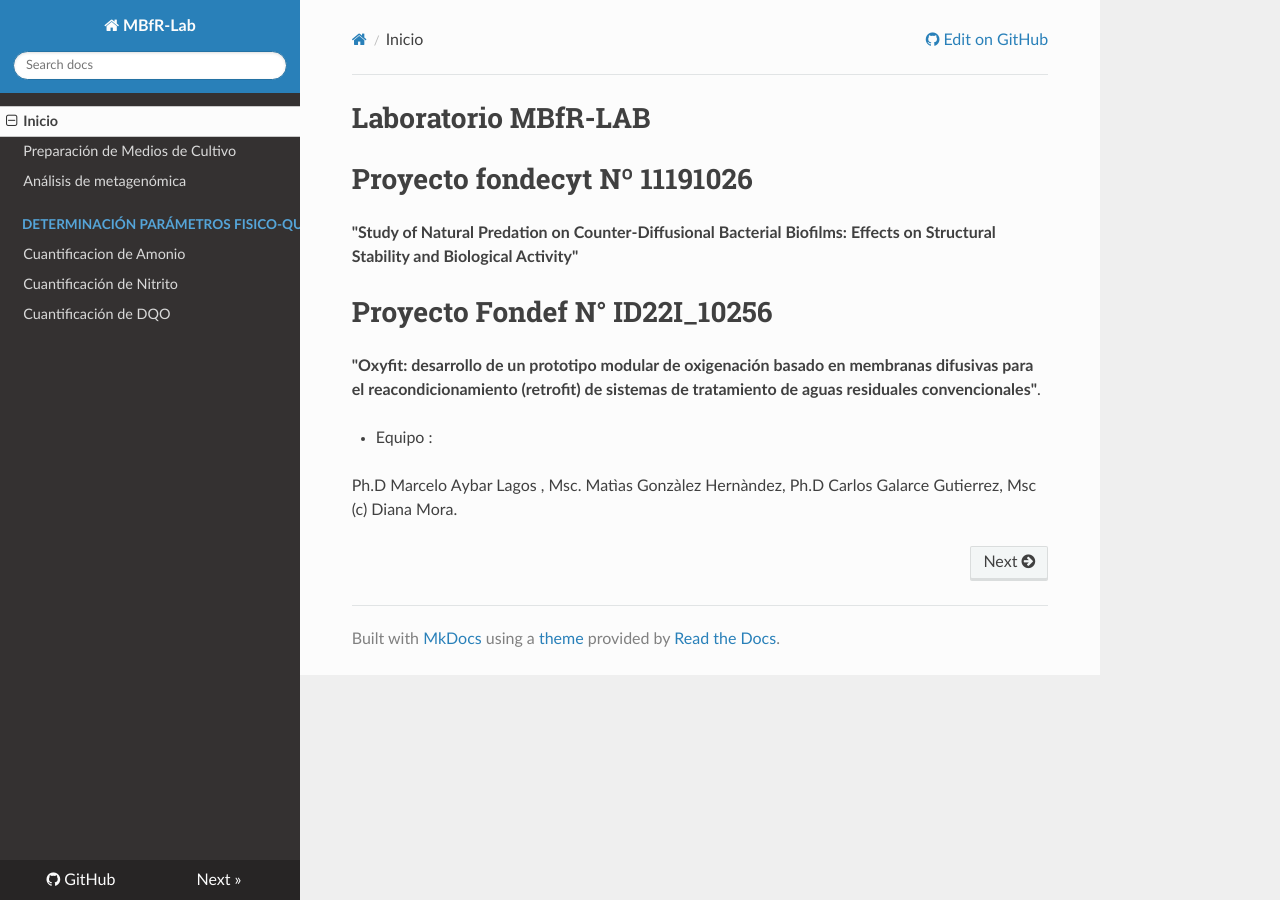
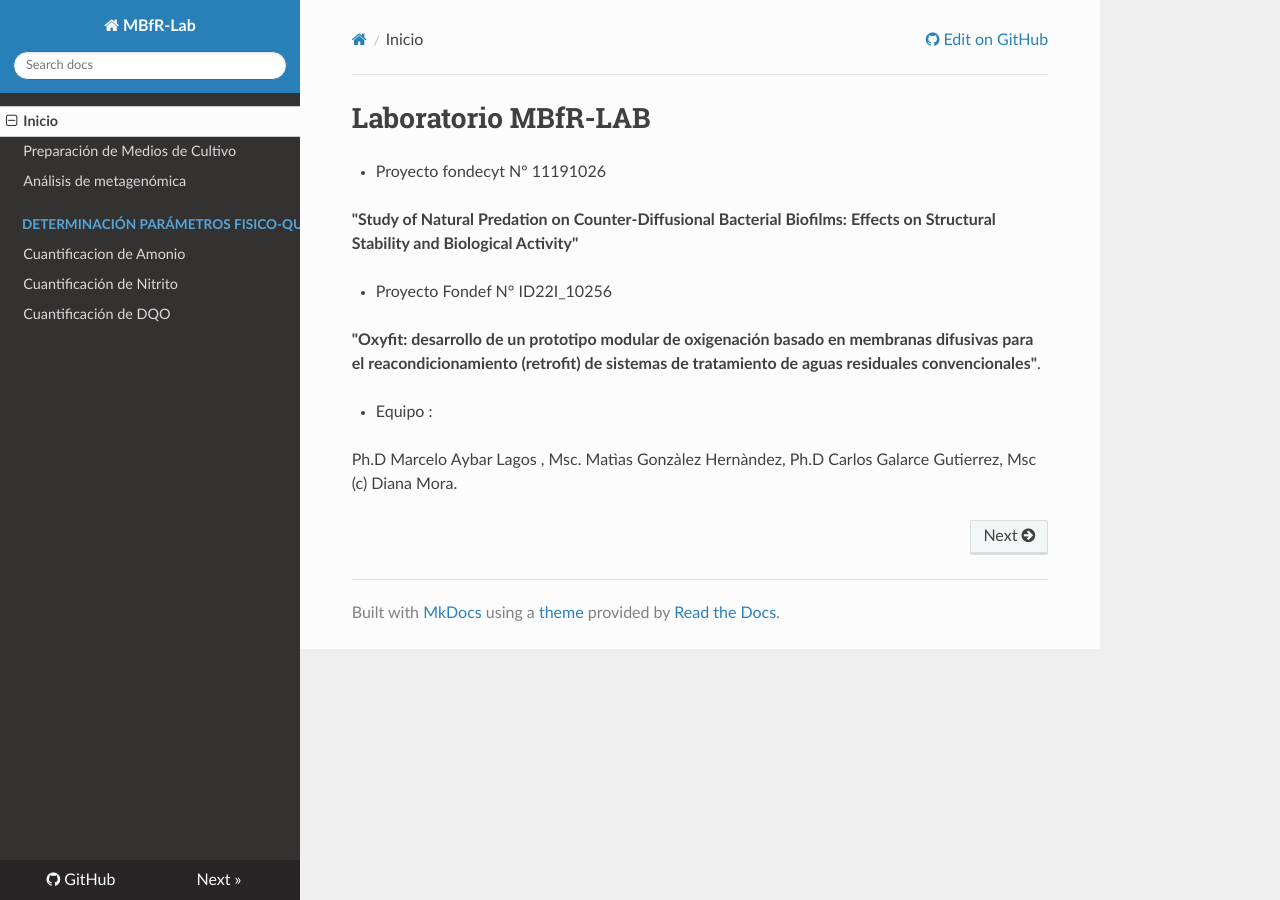
Before and after one commit to Eulogy320/MBfR-Lab, an MkDocs documentation site: the page built from docs/index.md, in a window 1280 px wide. Built offline with MkDocs 1.6.1, drawn with Linux system fonts in a browser that asks for light colours; nearby versions of some CDN libraries.

```diff
--- a/docs/index.md
+++ b/docs/index.md
@@ -2,13 +2,13 @@
 Laboratorio MBfR-LAB
 ====================
 
-# Proyecto fondecyt Nº 11191026
+- Proyecto fondecyt Nº 11191026
 
 
 **"Study of Natural Predation on Counter-Diffusional Bacterial Biofilms: Effects on Structural
 Stability and Biological Activity"**
 
-# Proyecto Fondef N° ID22I_10256
+- Proyecto Fondef N° ID22I_10256
 
 **"Oxyfit: desarrollo de un prototipo modular de oxigenación basado en membranas difusivas para el reacondicionamiento (retrofit) de sistemas de tratamiento de aguas residuales convencionales"**.
 
```
